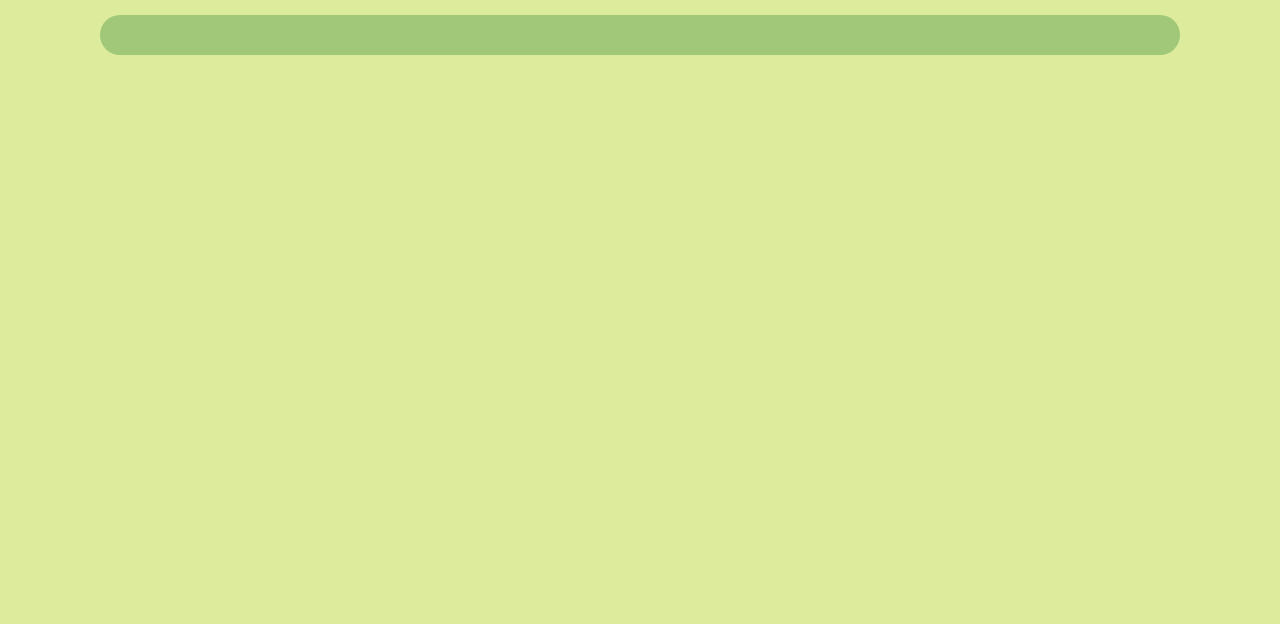
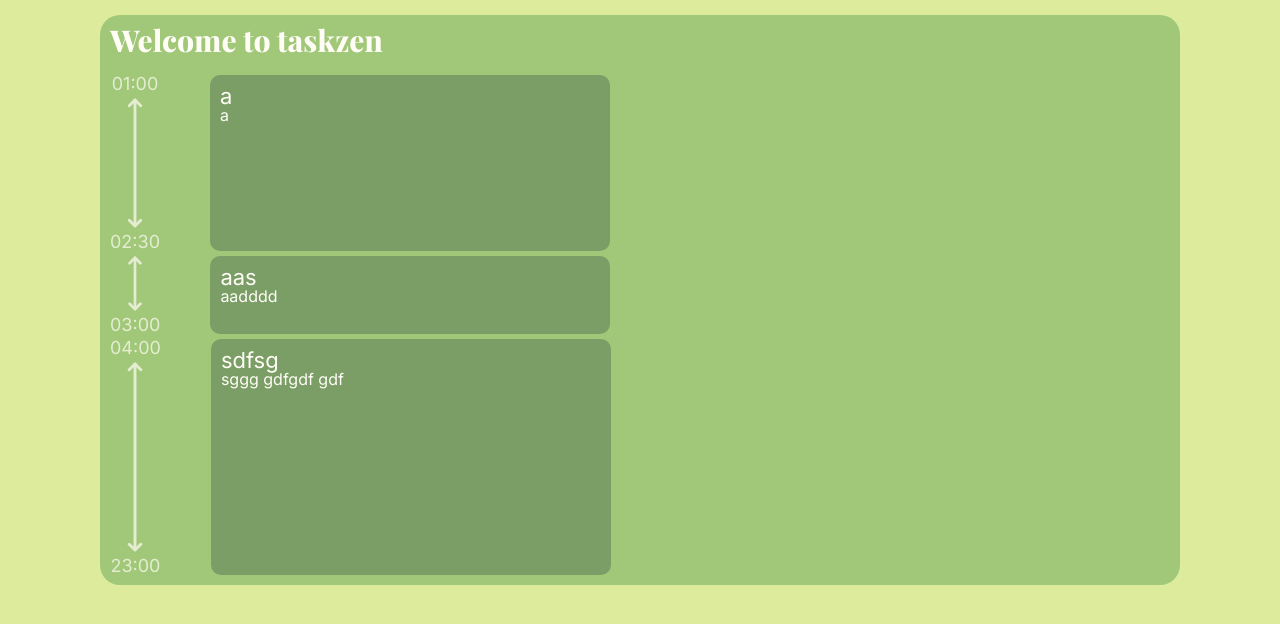
Before and after one commit to memasik03/taskzen, a React (Vite) app: page / in a window 1280 px wide. Shown: the top 624 px of the page. Built offline with nearby package versions, Linux system fonts and the light colour scheme; a web font is replaced by a local one.

Commit message:
added tasks and tasks time

```diff
--- /dev/null
+++ b/src/components/Task.tsx
@@ -0,0 +1,43 @@
+import { JSX, useEffect } from 'react'
+import styled from 'styled-components'
+import { TypeTask } from '../types'
+import { TaskBlock } from './TaskBlock'
+import { TaskTime } from './TaskTime'
+
+const TaskBox = styled.div`
+	display: flex;
+	gap: 50px;
+`
+
+interface ITask {
+	tasks: TypeTask[]
+	currentTaskId: number
+}
+
+export function Task({ tasks, currentTaskId }: ITask): JSX.Element {
+	const taskInfo: TypeTask | undefined = tasks.find(t => t.id === currentTaskId)
+
+	const prevTaskIndex = tasks.findIndex(task => task.id === currentTaskId)
+	const prevTaskInfo =
+		prevTaskIndex !== -1 && prevTaskIndex - 1 < tasks.length
+			? tasks[prevTaskIndex - 1]
+			: undefined
+	const skipFirstTime =
+		prevTaskInfo?.end.hour === taskInfo?.start.hour &&
+		prevTaskInfo?.end.minute === taskInfo?.start.minute
+	useEffect(() => {
+		console.log(skipFirstTime)
+	})
+
+	if (!taskInfo) return <></>
+	return (
+		<TaskBox>
+			<TaskTime
+				taskStart={taskInfo.start}
+				taskEnd={taskInfo.end}
+				skipFirstTime={skipFirstTime}
+			/>
+			<TaskBlock task={taskInfo} />
+		</TaskBox>
+	)
+}
--- /dev/null
+++ b/src/components/TaskBlock.tsx
@@ -0,0 +1,31 @@
+import { JSX } from 'react'
+import styled from 'styled-components'
+import { TypeTask } from '../types'
+
+const TaskBlockBox = styled.div`
+	padding: 10px;
+	border-radius: 10px;
+	background-color: var(--th-color);
+	max-width: 400px;
+	width: 100%;
+`
+
+const Name = styled.p`
+	font-size: 22px;
+`
+const Description = styled.p`
+	font-size: 16px;
+`
+
+interface ITaskBlock {
+	task: TypeTask
+}
+
+export function TaskBlock({ task }: ITaskBlock): JSX.Element {
+	return (
+		<TaskBlockBox>
+			<Name>{task.name}</Name>
+			<Description>{task.description}</Description>
+		</TaskBlockBox>
+	)
+}
--- /dev/null
+++ b/src/components/TaskTime.tsx
@@ -0,0 +1,44 @@
+import { JSX } from 'react'
+import styled from 'styled-components'
+import {
+	getTimeDifference,
+	getTimeNumber,
+	timeToString,
+	TypeTime,
+} from '../types'
+import { TimeArrow } from './TimeArrow'
+
+const TaskTimeBox = styled.div`
+	display: flex;
+	flex-direction: column;
+	align-items: center;
+	gap: 5px;
+`
+
+const Time = styled.p`
+	height: 18px;
+	font-size: 18px;
+	line-height: 100%;
+	color: var(--muted-color);
+`
+
+interface ITaskTime {
+	taskStart: TypeTime
+	taskEnd: TypeTime
+	skipFirstTime?: boolean
+}
+
+export function TaskTime({
+	taskStart,
+	taskEnd,
+	skipFirstTime = false,
+}: ITaskTime): JSX.Element {
+	const height: number = getTimeNumber(getTimeDifference(taskEnd, taskStart))
+	return (
+		<TaskTimeBox>
+			{!skipFirstTime && <Time>{timeToString(taskStart)}</Time>}
+			<TimeArrow height={height + (skipFirstTime ? 25 : 0)} />
+			<Time>{timeToString(taskEnd)}</Time>
+		</TaskTimeBox>
+	)
+}
--- a/src/components/Tasks.tsx
+++ b/src/components/Tasks.tsx
@@ -1,5 +1,9 @@
-import { JSX } from 'react'
+import { JSX, useState } from 'react'
 import styled from 'styled-components'
+import { TypeTask } from '../types'
+import { Task } from './Task'
+import { TasksList } from './TasksList'
+import { Title } from './Title'
 
 const TasksBox = styled.div`
 	width: 100%;
@@ -8,19 +12,38 @@
 	border-radius: 20px;
 `
 
-const TaskLines = styled.div`
-	width: 100%;
-	display: flex;
-	flex-direction: column;
-	gap: 3px;
-	margin-top: 20px;
-	background: red;
-`
-
 export function Tasks(): JSX.Element {
+	const [tasks] = useState<TypeTask[]>([
+		{
+			id: 1,
+			name: 'a',
+			description: 'a',
+			start: { hour: 1, minute: 0 },
+			end: { hour: 2, minute: 30 },
+		},
+		{
+			id: 2,
+			name: 'aas',
+			description: 'aadddd',
+			start: { hour: 2, minute: 30 },
+			end: { hour: 3, minute: 0 },
+		},
+		{
+			id: 3,
+			name: 'sdfsg',
+			description: 'sggg gdfgdf gdf',
+			start: { hour: 4, minute: 0 },
+			end: { hour: 23, minute: 0 },
+		},
+	])
 	return (
 		<TasksBox>
-			<TaskLines></TaskLines>
+			<Title>Welcome to taskzen</Title>
+			<TasksList>
+				{tasks.map(t => (
+					<Task tasks={tasks} currentTaskId={t.id} key={t.id} />
+				))}
+			</TasksList>
 		</TasksBox>
 	)
 }
--- /dev/null
+++ b/src/components/TasksList.tsx
@@ -0,0 +1,14 @@
+import { PropsWithChildren } from 'react'
+import styled from 'styled-components'
+
+const TasksListBox = styled.div`
+	width: 100%;
+	display: flex;
+	margin-top: 20px;
+	flex-direction: column;
+	gap: 5px;
+`
+
+export const TasksList: React.FC<PropsWithChildren> = ({ children }) => {
+	return <TasksListBox>{children}</TasksListBox>
+}
--- /dev/null
+++ b/src/components/TimeArrow.tsx
@@ -0,0 +1,38 @@
+import { JSX } from 'react'
+import styled from 'styled-components'
+
+const Arrow = styled.div<ITimeArrow>`
+	height: ${props => props.height}px;
+	svg {
+		height: 100%;
+		color: var(--muted-color);
+	}
+`
+
+interface ITimeArrow {
+	height: number
+}
+
+export function TimeArrow({ height }: ITimeArrow): JSX.Element {
+	return (
+		<Arrow height={height}>
+			<svg
+				xmlns='http://www.w3.org/2000/svg'
+				width='28' /* Фиксированная ширина */
+				height={height + 4}
+				viewBox={`0 0 28 ${height + 6}`}
+				fill='none'
+				stroke='currentColor'
+				strokeWidth='3' /* Увеличенная толщина линии */
+				strokeLinecap='round'
+				strokeLinejoin='round'
+				className='lucide lucide-move-vertical'
+				preserveAspectRatio='xMidYMin meet' /* Фиксирует ширину */
+			>
+				<path d={`M14 2v${height}`} />
+				<path d={`m8 ${height - 2} 6 6 6-6`} />
+				<path d='m8 8 6-6 6 6' />
+			</svg>
+		</Arrow>
+	)
+}
--- a/src/index.css
+++ b/src/index.css
@@ -87,5 +87,6 @@
 	--color: #fffdf6;
 	--main-color: #a0c878;
 	--sc-color: #faf6e9;
-	--accent-color: #7a8b61;
+	--th-color: #7a9e66;
+	--muted-color: #e4edd1;
 }
--- a/src/types.ts
+++ b/src/types.ts
@@ -1,13 +1,10 @@
-export type TypeTaskLine = {
-	id: number
-	time: string
-	tasks: TypeTask[]
-	lastId: number
-}
+export type TypeTime = { hour: number; minute: number }
 export type TypeTask = {
 	id: number
 	name: string
 	description: string
+	start: TypeTime
+	end: TypeTime
 }
 export type EditTaskFunction = (
 	time: string,
@@ -15,4 +12,35 @@
 	name: string,
 	description: string
 ) => void
-export type SetTask = (name: string, description: string) => void
+
+export function setTime(time: TypeTime, timeToAdd: TypeTime): TypeTime {
+	const date = new Date()
+	date.setHours(time.hour + timeToAdd.hour)
+	date.setMinutes(time.minute + timeToAdd.minute)
+
+	return {
+		hour: date.getHours(),
+		minute: date.getMinutes(),
+	}
+}
+export function getTimeDifference(
+	time: TypeTime,
+	takenTime: TypeTime
+): TypeTime {
+	const date = new Date()
+	date.setHours(time.hour - takenTime.hour)
+	date.setMinutes(time.minute - takenTime.minute)
+	return {
+		hour: date.getHours(),
+		minute: date.getMinutes(),
+	}
+}
+export function getTimeNumber(time: TypeTime): number {
+	const result: number = parseInt(time.hour.toString() + time.minute.toString())
+	return result > 30 ? result : 30
+}
+export function timeToString(time: TypeTime): string {
+	return `${time.hour.toString().padStart(2, '0')}:${time.minute
+		.toString()
+		.padStart(2, '0')}`
+}
```
Also changed, not shown: src/components/TaskInfo.tsx (added, +36 -0 lines).
